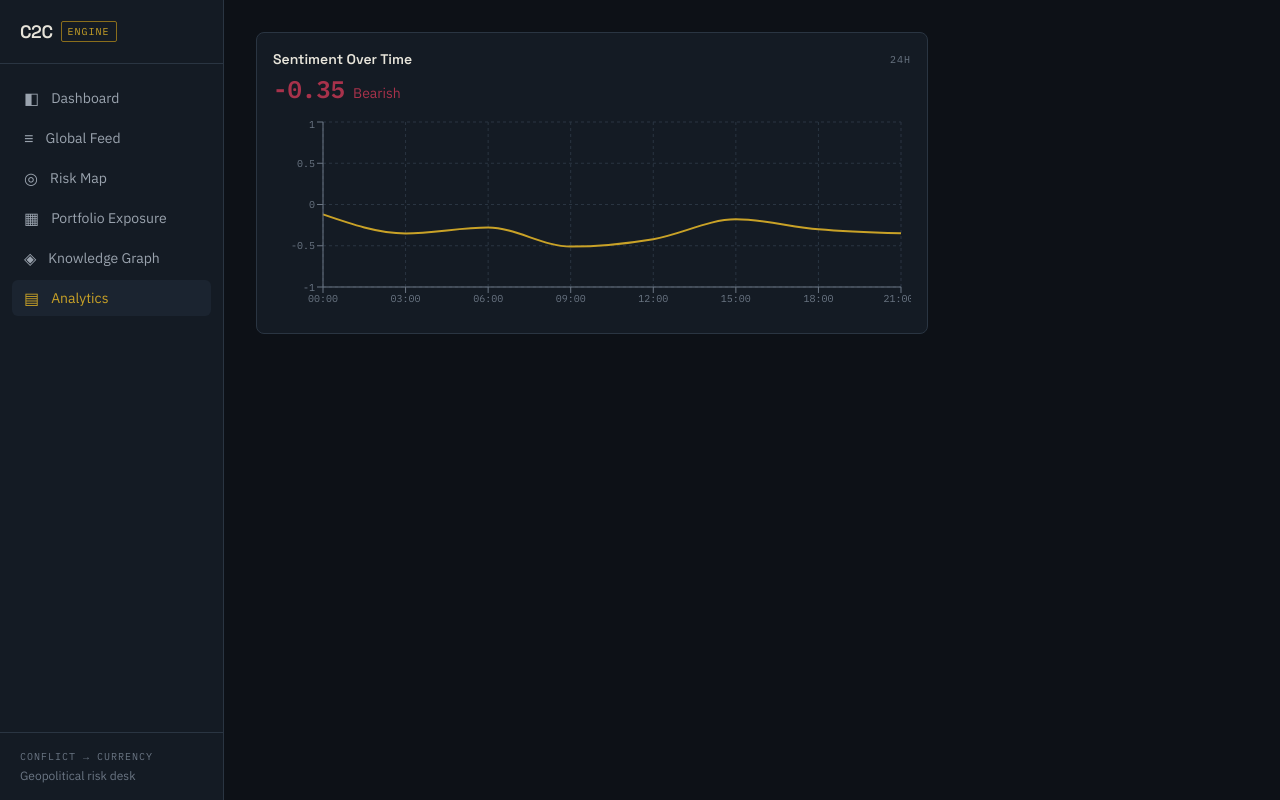
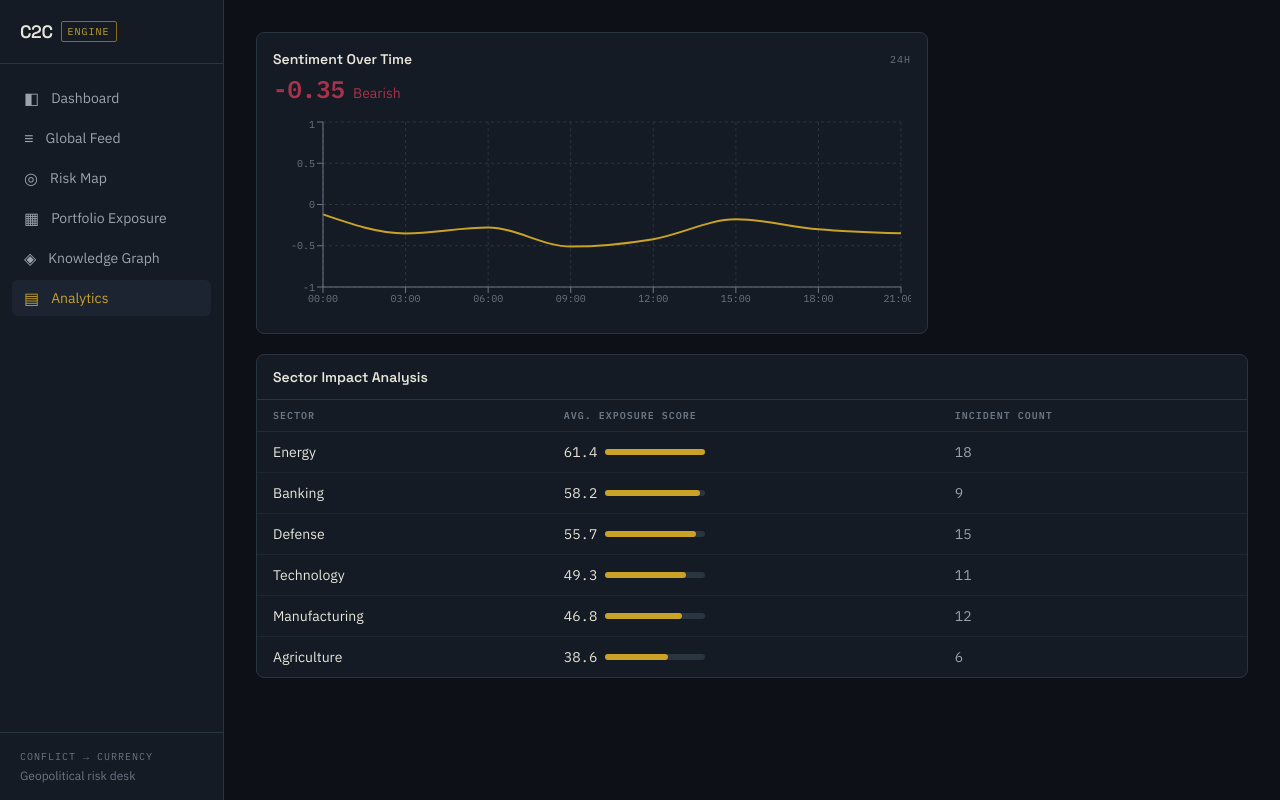
Before and after one commit to KushagraBhargava26/C2C-Engine, a React (Vite) app in the folder frontend/: page /analytics in a window 1280 px wide. Built offline with nearby package versions, Linux system fonts and the light colour scheme.

Commit message:
frontend: added sector impact table

```diff
--- /dev/null
+++ b/frontend/src/components/SectorImpactTable.jsx
@@ -0,0 +1,45 @@
+export default function SectorImpactTable({ sectors }) {
+  const maxScore = Math.max(...sectors.map((s) => s.avgExposureScore));
+
+  return (
+    <div className="rounded-lg border border-steel bg-ink-soft">
+      <div className="border-b border-steel px-4 py-3">
+        <h2 className="font-display text-sm font-semibold text-parchment">Sector Impact Analysis</h2>
+      </div>
+
+      <table className="w-full text-left">
+        <thead>
+          <tr className="border-b border-steel/60">
+            {["Sector", "Avg. Exposure Score", "Incident Count"].map((h) => (
+              <th
+                key={h}
+                className="px-4 py-2 font-mono text-[10px] uppercase tracking-widest text-parchment-faint"
+              >
+                {h}
+              </th>
+            ))}
+          </tr>
+        </thead>
+        <tbody>
+          {sectors.map((s) => (
+            <tr key={s.sector} className="border-b border-steel/40 last:border-0 hover:bg-ink-raised/50">
+              <td className="px-4 py-2.5 text-sm text-parchment">{s.sector}</td>
+              <td className="px-4 py-2.5">
+                <div className="flex items-center gap-2">
+                  <span className="font-mono text-sm text-parchment">{s.avgExposureScore.toFixed(1)}</span>
+                  <div className="h-1.5 flex-1 max-w-[100px] rounded-full bg-steel">
+                    <div
+                      className="h-full rounded-full bg-bullion"
+                      style={{ width: `${(s.avgExposureScore / maxScore) * 100}%` }}
+                    />
+                  </div>
+                </div>
+              </td>
+              <td className="px-4 py-2.5 font-mono text-sm text-parchment-dim">{s.incidentCount}</td>
+            </tr>
+          ))}
+        </tbody>
+      </table>
+    </div>
+  );
+}
--- a/frontend/src/pages/Analytics.jsx
+++ b/frontend/src/pages/Analytics.jsx
@@ -1,14 +1,17 @@
 import SentimentChart from "../components/SentimentChart.jsx";
-import { getMockSentimentTimeseries } from "../data/mockAnalytics.js";
+import SectorImpactTable from "../components/SectorImpactTable.jsx";
+import { getMockSentimentTimeseries, getMockSectorImpact } from "../data/mockAnalytics.js";
 
 export default function Analytics() {
   const { points } = getMockSentimentTimeseries();
+  const { sectors } = getMockSectorImpact();
 
   return (
-    <div className="p-8">
+    <div className="flex flex-col gap-5 p-8">
       <div className="max-w-2xl">
         <SentimentChart points={points} />
       </div>
+      <SectorImpactTable sectors={sectors} />
     </div>
   );
 }
```
